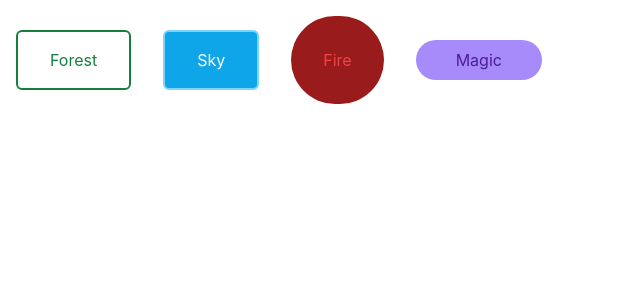
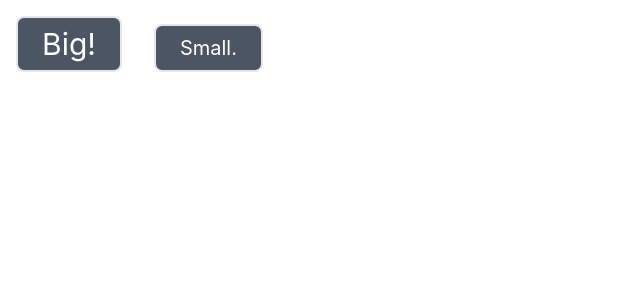
Before and after one commit to scmgustafson/personal-learning-projects, a React (Create React App) app in the folder react-freecodecamp/my-app/: page / in a window 1280 px wide. Shown: the top 300 px of the page, without its empty margins (0-640 px from the left). Built offline with nearby package versions, Linux system fonts and the light colour scheme.

Commit message:
Finish tailwind button lesson

```diff
--- a/react-freecodecamp/my-app/src/App.tsx
+++ b/react-freecodecamp/my-app/src/App.tsx
@@ -1,5 +1,6 @@
 import "./App.css";
 import MyComponent from "./MyComponent";
+import Button from "./Button";
 
 const Title = (): any => {
   return <div>Title!</div>;
@@ -34,21 +35,13 @@ const Box = (props: any) => {
 };
 
 function App() {
+  const error = false;
+
   return (
     <div className="App">
       <header className="App-header">
-        <button className="text-green-700 border-2 border-green-700 px-8 py-4 m-4 rounded-md">
-          Forest
-        </button>
-        <button className="text-white bg-sky-500 border-sky-300 border-2 px-8 py-4 m-4 rounded-md">
-          Sky
-        </button>
-        <button className="text-red-500 bg-red-800 p-8 rounded-full hover:bg-red-500 hover:text-red-100 m-4">
-          Fire
-        </button>
-        <button className="text-violet-900 bg-violet-400 rounded-full py-2 px-10 m-4">
-          Magic
-        </button>
+        <Button large>Big!</Button>
+        <Button>Small.</Button>
       </header>
     </div>
   );
--- a/react-freecodecamp/my-app/src/Button.tsx
+++ b/react-freecodecamp/my-app/src/Button.tsx
@@ -1,6 +1,13 @@
 const Button = (props: any) => {
-  const { bgColor, textColor, text } = props;
-  return <button></button>;
+  const { large, children } = props;
+  const largeStyle = large ? "text-3xl" : "text-xl";
+  return (
+    <button
+      className={`text-white bg-gray-600 border-2 px-6 py-2 m-4 rounded-lg ${largeStyle}`}
+    >
+      {children}
+    </button>
+  );
 };
 
 export default Button;
```
